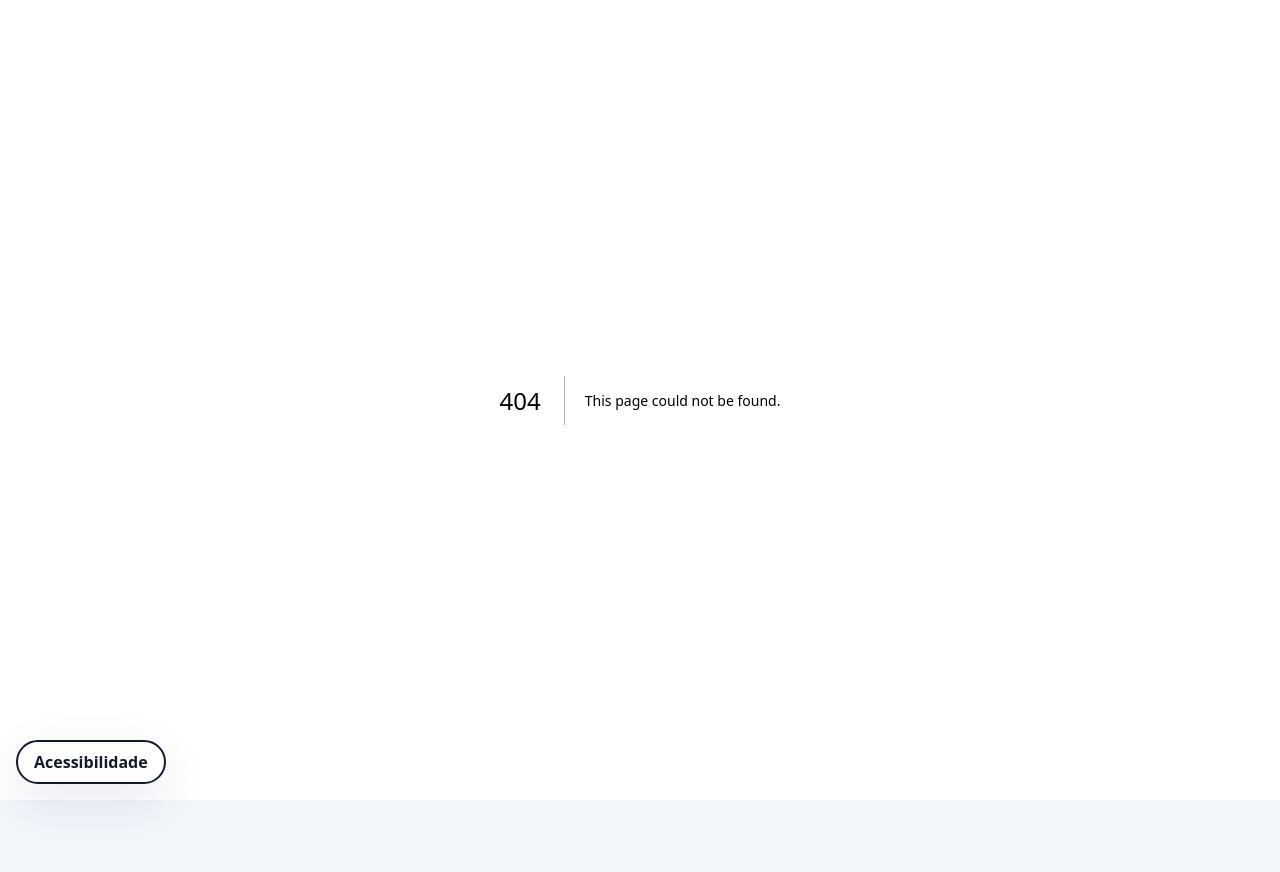
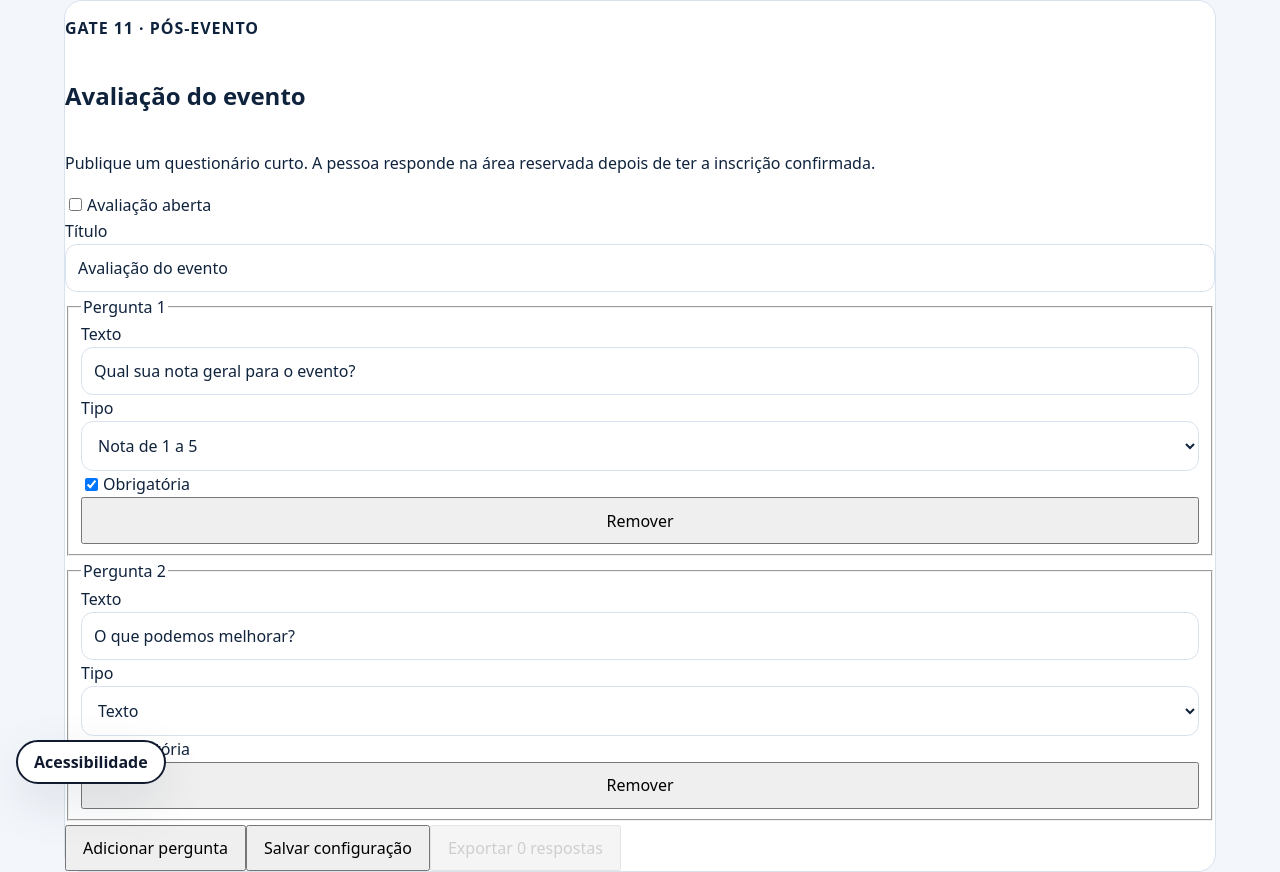
Before and after one commit to evolvia-tecnologia/evolvia-platform, a Next.js app in the folder apps/web/: page /eventos/1/painel/avaliacao in a window 1280 px wide. Before the commit this address had no page. Before the commit the page ends 800 px from the top, so only its background shows below. Built offline with nearby package versions, Linux system fonts and the light colour scheme.

Commit message:
feat(avaliação): criar rota administrativa

```diff
--- /dev/null
+++ b/apps/web/app/eventos/[id]/painel/avaliacao/page.tsx
@@ -0,0 +1,6 @@
+import EventEvaluationAdmin from '../../../../../components/event-evaluation-admin';
+
+export default async function EventEvaluationPage({ params }: { params: Promise<{ id: string }> }) {
+  const { id } = await params;
+  return <EventEvaluationAdmin eventId={id} />;
+}
```
